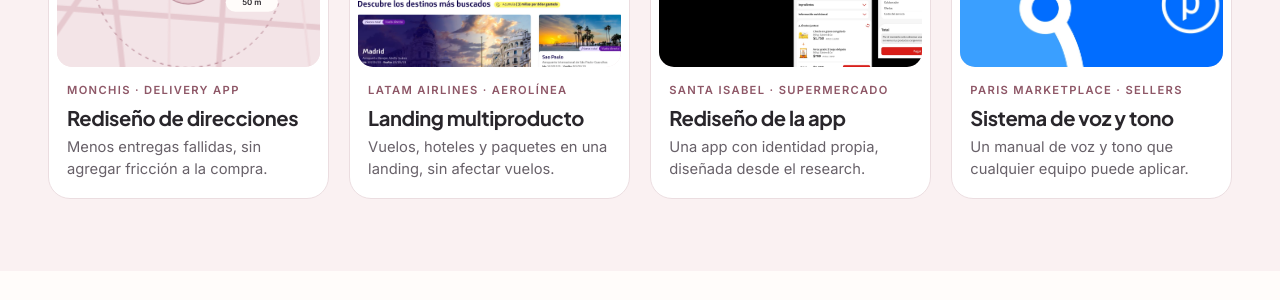
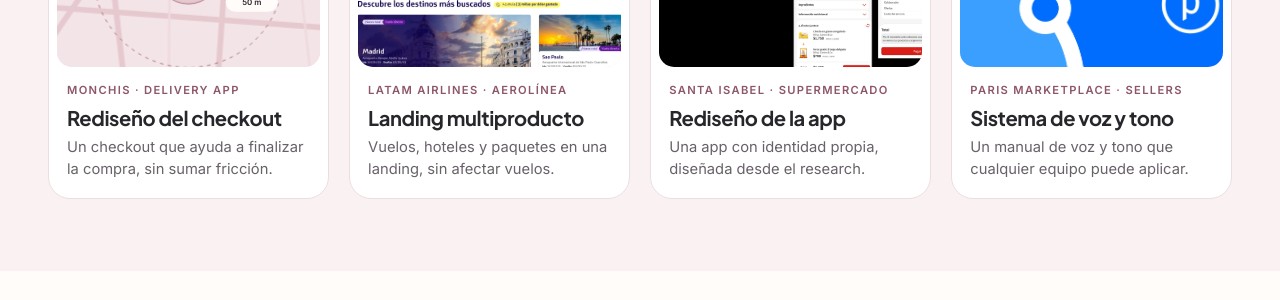
Before and after one commit to ximebissieres/Ximebissieres.github.io, a Jekyll site: the page built from index.html, in a window 1280 px wide and 900 px high, scrolled down 1016 px. Shown: the part 155-455 px from the top of the window. Built offline with Jekyll 4.4.1, drawn with Linux system fonts in a browser that asks for light colours.

Commit message:
Monchis: tarjeta de la Home y menú pasan a "Rediseño del checkout"
Co-Authored-By: Claude Opus 5.5 <noreply@anthropic.com>
Claude-Session: https://claude.ai/code/session_01DJ4kQgEHjb3PtnpPBBuZ5X

```diff
--- a/_data/projects.yml
+++ b/_data/projects.yml
@@ -23,13 +23,13 @@
 # =============================================================================
 - slug: monchis
   category: Delivery App
-  teaser: Menos entregas fallidas, sin agregar fricción a la compra.
+  teaser: Un checkout que ayuda a finalizar la compra, sin sumar fricción.
   order: 1
   company: Monchis
   sector: Delivery App · Paraguay
-  name: Rediseño de direcciones
-  menu: Direcciones
-  title_html: Cómo rediseñamos la experiencia de direcciones para reducir entregas fallidas *sin agregar fricción* a la compra
+  name: Rediseño del checkout
+  menu: Checkout
+  title_html: Cómo rediseñamos el checkout para dar claridad y control *sin agregar fricción* a la compra
   cover: illustration
   # Hero narrativo del caso (opcional). Si existe, reemplaza el título y el
   # resumen de la portada del caso. *texto* se destaca en rosa.
```
Also changed, not shown: MONCHIS_CHECKOUT_PENDIENTES.md (+1 -1 lines).
